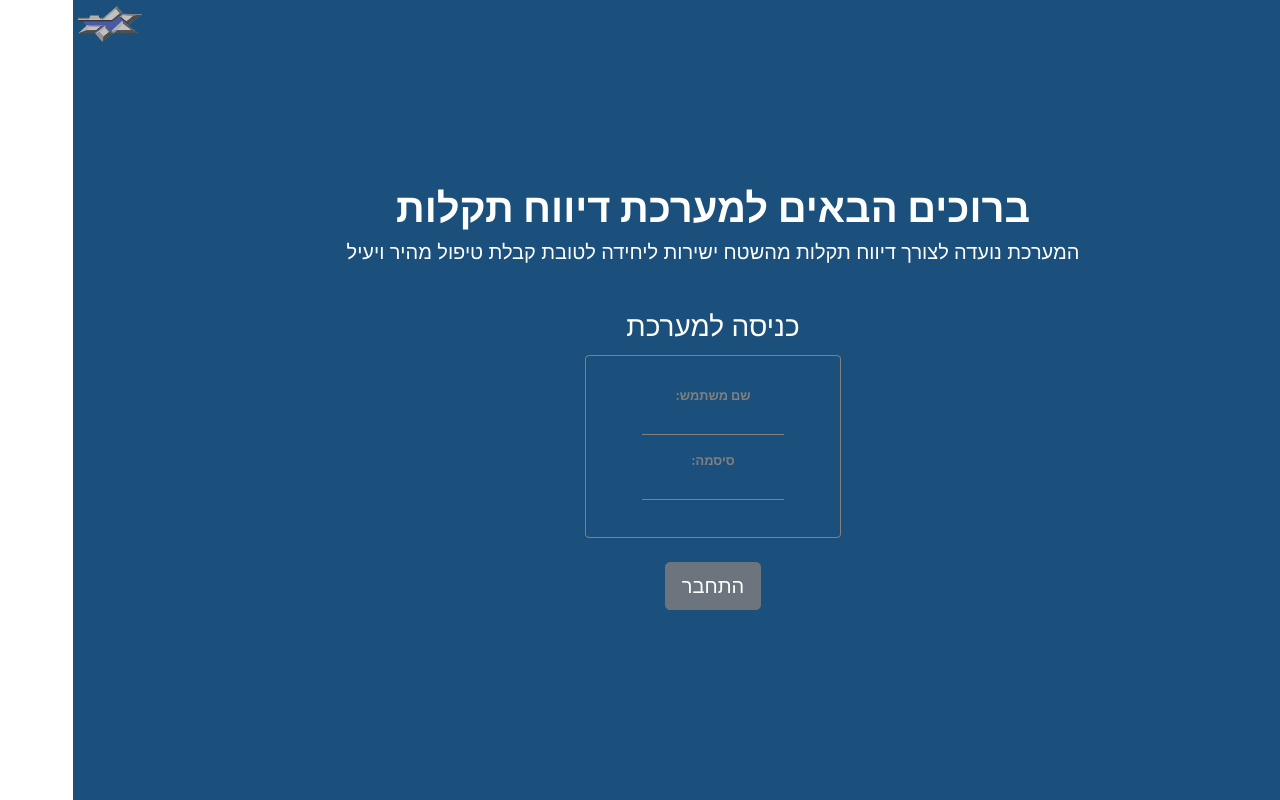
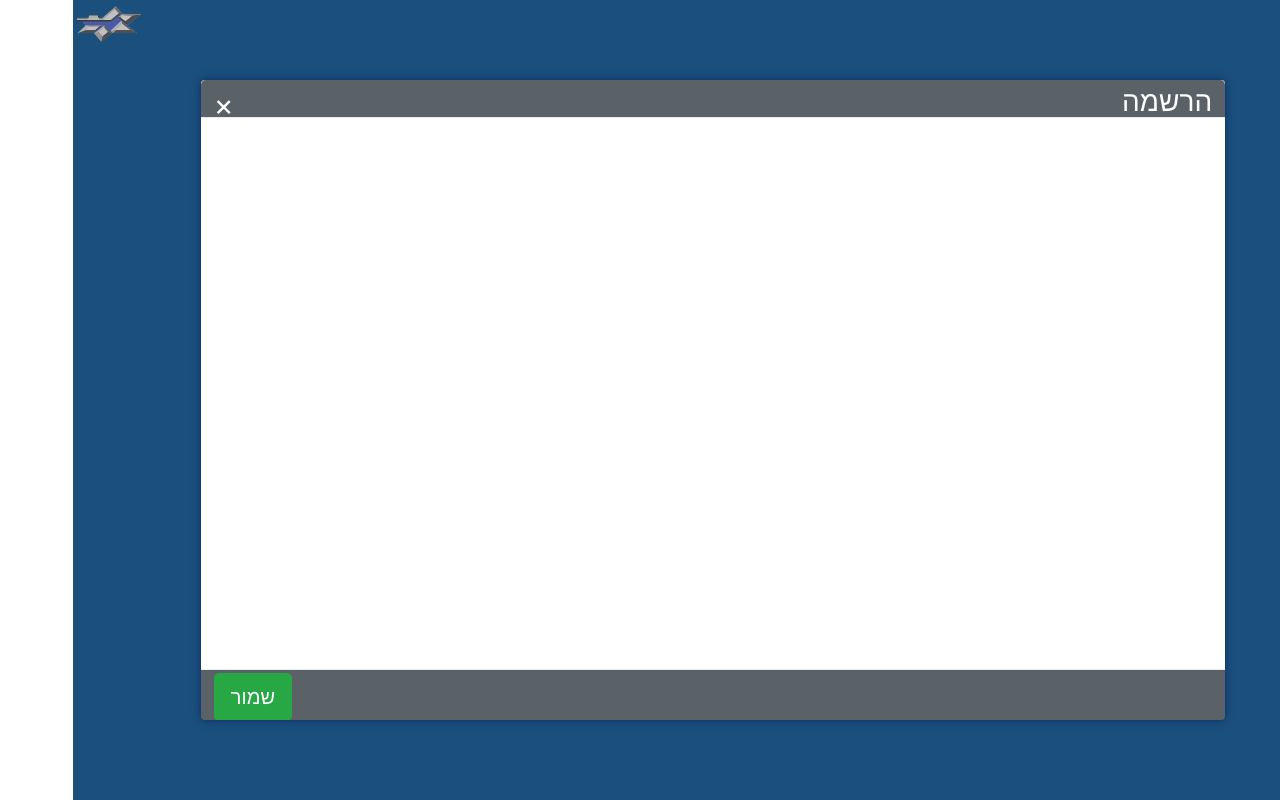
Before and after one commit to fabianrk52/FaultsReporting, a React (Create React App) app: page /#/ in a window 1280 px wide. Both pictures are taken after a click on the button "הרשמה". Built offline with nearby package versions, Linux system fonts and the light colour scheme.

Commit message:
modal adding

```diff
--- a/src/components/Login/Login.css
+++ b/src/components/Login/Login.css
@@ -33,7 +33,6 @@
     flex-direction: column;
     justify-content: center;
     align-items: center;
-    width: 100%;
     margin-bottom: 0.5vw;
     margin-top: 3vw;
 }
@@ -79,7 +78,7 @@
     align-items: center;
     position: absolute;
     top: 0;
-    margin-right: 0.2%;
+    margin-right: 0.3%;
 }
 .Login .logos-box .logo{
     width: 5%;
--- a/src/components/Login/index.js
+++ b/src/components/Login/index.js
@@ -1,9 +1,10 @@
 import React, { useState, useEffect } from 'react';
-import logoRapat from '../../Assets/Images/mantak.png'
+import logoRapat from '../../Images/mantak.png'
 import './Login.css'
+import Registration from '../Registration';
+import Modal from '../Modal';
 // import axios from 'axios'
 // import {useHistory} from "react-router-dom";
-// import Register from '../Register';
 
 export default function Login() {
     // const history = useHistory();
@@ -11,14 +12,17 @@ export default function Login() {
     const dictionary = {
         user: 'שם משתמש',
         password: 'סיסמה',
-        register: 'הרשמה',
-        connect: 'התחבר'
+        registration: 'הרשמה',
+        connect: 'התחבר',
+        save:"שמור"
     }
     const ENTER_KEY = "Enter";
     const ENTER_KEY_CODE = 13;
 
     const [name, setName] = useState('')
     const [password, setPassword] = useState('')
+    const [showRegistration, setShowRegistration] = useState(false)
+
 
     const onKeyPress = (e) => {
         if (e.key == ENTER_KEY || e.code == ENTER_KEY || e.keyCode == ENTER_KEY_CODE) {
@@ -49,6 +53,7 @@ export default function Login() {
         //     })
         //     .catch(err => {
         //     })
+        alert("submit");
     }
 
     const stopBubbling = (event) => {
@@ -56,10 +61,17 @@ export default function Login() {
         event.stopPropagation()
     }
 
+    const openRegistration = () => {
+        setShowRegistration(true)
+    }
+
+    const closeRegistration = () => {
+        setShowRegistration(false)
+    }
     return (
         <div className="Login">
             <div className='logos-box'>
-                <button type="button" class="btn btn-success logo">{dictionary.register}</button>
+                <button type="button" className="btn btn-success logo" onClick={openRegistration}>{dictionary.registration}</button>
                 <img src={logoRapat} alt="Logo" className="logo Rapat"></img>
             </div>
             <div className="Title">
@@ -74,8 +86,17 @@ export default function Login() {
                     <label>{dictionary.password + ':'}</label>
                     <input name="password " type="password" onChange={e => setPassword(e.target.value)} required />
                 </div>
-                <button type="submit" class="btn btn-secondary btn-lg mt-4" onClick={onSubmit}>{dictionary.connect}</button>
+                <button type="submit" className="btn btn-secondary btn-lg mt-4" onClick={onSubmit}>{dictionary.connect}</button>
             </div>
+            <Modal
+                className="modal"
+                show={showRegistration}
+                close={closeRegistration}
+                title={dictionary.registration}
+                children={Registration}
+                save={dictionary.save}
+                >
+				</Modal>
         </div>
     )
 }
--- /dev/null
+++ b/src/components/Modal/Modal.css
@@ -0,0 +1,92 @@
+.modal-wrapper {
+    position: absolute;
+    left: 10%;
+    right: 10%;
+    top: 10%;
+    bottom: 10%;
+    background-color: #fff;
+    box-shadow: 0 0 10px 0 rgba(0, 0, 97, 0.5);
+    overflow: auto;
+    border-radius: 4px;
+    outline: none;
+    max-width: 80%;
+    max-height: 80%;
+}
+
+.modal-header {
+    background: rgba(2, 14, 24, 0.651);
+    height: 3vw;
+    line-height: 40px;
+    padding: 0.4vw 1vw;
+    color: white;
+}
+
+.modal-header h3 {
+    text-align: center;
+}
+
+.modal-body {
+    padding: 10px 15px;
+    text-align: center;
+    color: black;
+}
+
+.modal-footer {
+    background: rgba(2, 14, 24, 0.651);
+    height: 4vw;
+    padding: 1vw;
+    position: fixed;
+    left: 0;
+    bottom: 0;
+    width: 100%;
+}
+
+
+.close-modal-btn:hover {
+    color: black;
+}
+
+.close-modal-btn {
+    color: white;
+    cursor: pointer;
+    float: right;
+    font-size: 30px;
+    margin: 0;
+}
+
+/* .btn-continue {
+    color: white;
+    cursor: pointer;
+    font-weight: bold;
+    outline: none;
+    padding: 10px;
+    background-color: #1b5e20;
+    float: right;
+} */
+
+/* .btn-cancel, .btn-continue {
+    background: coral;
+    border: none;
+    color: white;
+    cursor: pointer;
+    font-weight: bold;
+    outline: none;
+    padding: 10px;
+}
+
+.btn-cancel {
+    background-color: #b71c1c;
+    float: left;
+}
+.back-drop {
+    background-color: rgba(48, 49, 48, 0.42);
+    height: 100%;
+    position: fixed;
+    transition: all 1.3s;
+    width: 100%;
+}
+
+.open-modal-btn {
+    margin: 15px;
+    padding: 10px;
+} */
--- /dev/null
+++ b/src/components/Modal/index.js
@@ -0,0 +1,28 @@
+import React from 'react';
+
+import './Modal.css';
+
+const modal = (props) => {
+    return (
+        <div>
+            <div className="modal-wrapper"
+                style={{
+                    transform: props.show ? 'translateY(0vh)' : 'translateY(-100vh)',
+                    opacity: props.show ? '1' : '0'
+                }}>
+                <div className="modal-header">
+                    <h3>{props.title}</h3>
+                    <span className="close-modal-btn" onClick={props.close}>×</span>
+                </div>
+                <div className="modal-body">
+                    {props.children}
+                </div>
+                <div className="modal-footer">
+                    <button className="btn btn-success btn-lg mt-1">{props.save}</button>
+                </div>
+            </div>
+        </div>
+    )
+}
+
+export default modal;
--- /dev/null
+++ b/src/components/Registration/index.js
@@ -0,0 +1,46 @@
+import React, { useState, useEffect } from 'react';
+import './Registration.css'
+
+export default function Registration() {
+
+    const [userName, setUserName] = useState('')
+    const [password, setPassword] = useState('')
+    const [phone, setPhone] = useState('')
+    const [reporter, setReporter] = useState('')
+    const [unitName, setUnitName] = useState('')
+
+    return (
+        <div className="box-input mx-auto">
+            <div className="input-group mb-3">
+                <div className="input-group-prepend">
+                    <span className="input-group-text" id="basic-addon1">@</span>
+                    <input name='username' placeholder='Username' onChange={e => this.onChange(e)} value={userName} />
+                </div>
+            </div>
+            <div className="input-group mb-3">
+                <div className="input-group-prepend">
+                    <span className="input-group-text" id="basic-addon1">@</span>
+                    <input name='password' placeholder='Password' type='password' onChange={e => this.onChange(e)} value={password} />
+                </div>
+            </div>
+            <div className="input-group mb-3">
+                <div className="input-group-prepend">
+                    <span className="input-group-text" id="basic-addon1">@</span>
+                    <input name='phone' telephone='Telephone' onChange={e => this.onChange(e)} value={phone} />
+                </div>
+            </div>
+            <div className="input-group mb-3">
+                <div className="input-group-prepend">
+                    <span className="input-group-text" id="basic-addon1">@</span>
+                    <input name='unitname' placeholder='UnitName' onChange={e => this.onChange(e)} value={unitName} />
+                </div>
+            </div>
+            <div className="input-group mb-3">
+                <div className="input-group-prepend">
+                    <span className="input-group-text" id="basic-addon1">@</span>
+                    <input name='reporterTask' placeholder='ReportrTask' onChange={e => this.onChange(e)} value={reporter} />
+                </div>
+            </div>
+        </div>
+    );
+}
--- a/src/index.css
+++ b/src/index.css
@@ -1,6 +1,4 @@
 body {
-  margin: 0;
-  padding: 0;
   font-family: -apple-system, BlinkMacSystemFont, "Segoe UI", "Roboto", "Oxygen",
     "Ubuntu", "Cantarell", "Fira Sans", "Droid Sans", "Helvetica Neue",
     sans-serif;
@@ -10,8 +8,9 @@ body {
 }
 
 .fill {
-  min-height: 100%;
   height: 100%;
+  width: 100%;
+  margin: auto ;
 }
 
 code {
--- a/src/index.js
+++ b/src/index.js
@@ -6,7 +6,7 @@ import Login from './components/Login';
 import {Route, HashRouter} from "react-router-dom";
 
 ReactDOM.render(
-    <div id="index" className="container-fluid fill" style={{paddingRight: 0, paddingLeft: 0}}>
+    <div className="container-fluid fill" style={{paddingRight: 0, paddingLeft: 0}}>
         <HashRouter>
             <Route exact path="/" component={Login}></Route>
             <Route exact path="/app" component={MainPage}></Route>
```
Also changed, not shown: src/components/Register/index.js (deleted, +0 -56 lines), src/Images/logo.svg (renamed from src/Assets/Images/logo.svg), src/Images/mantak.png (renamed from src/Assets/Images/mantak.png), src/components/Registration/Registration.css (added).
